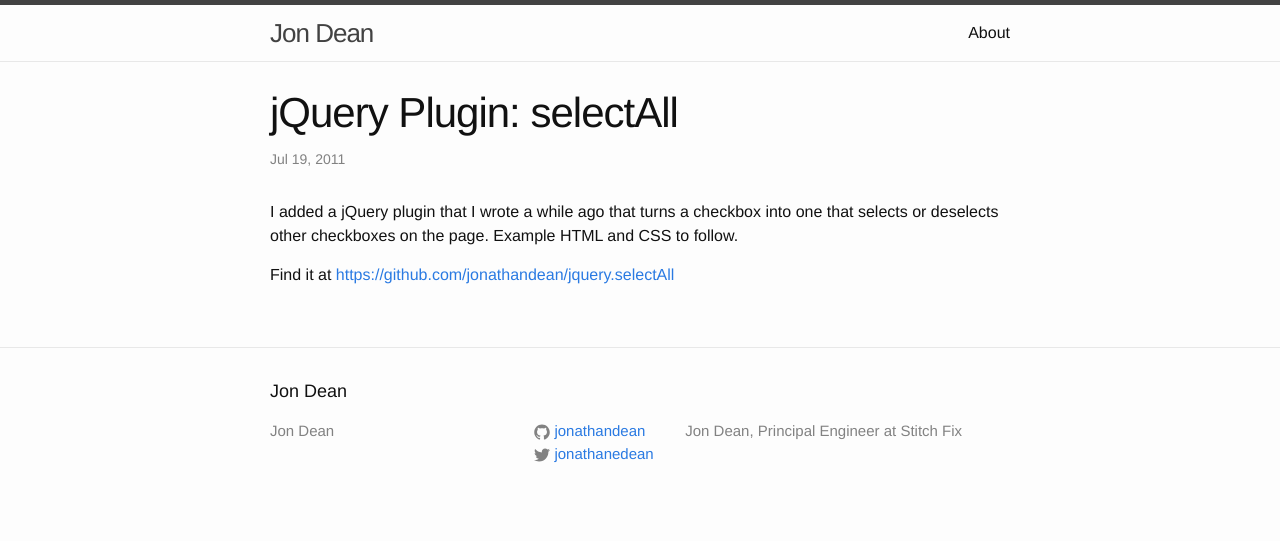
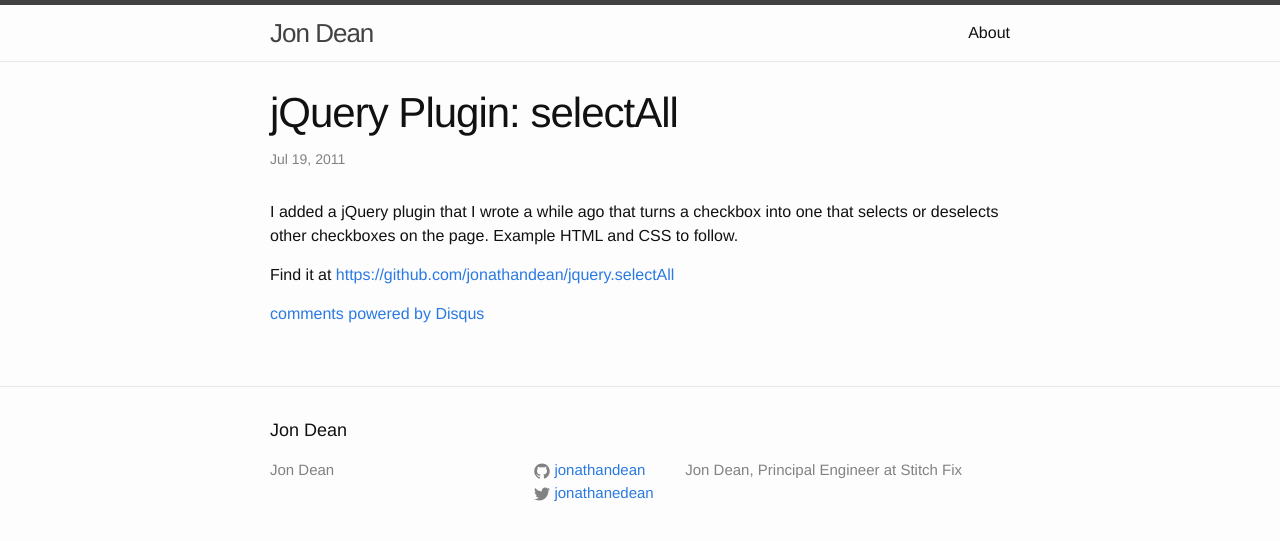
Before and after one commit to jonathandean/jonathandean.github.io, a Jekyll site: the page built from _posts/2011-07-19-jquery-plugin-selectall.html, in a window 1280 px wide. Shown: the top 541 px of the page. Built offline with Jekyll 4.4.1, drawn with Linux system fonts in a browser that asks for light colours; comment, search, counter and statistics services are not loaded.

Commit message:
put back disqus comments and return to old URL format so permalinks don't break

```diff
--- a/_config.yml
+++ b/_config.yml
@@ -9,3 +9,6 @@
 
 # Build settings
 markdown: kramdown
+
+# Style of permalinks
+permalink: /:year/:month/:title
--- a/_layouts/post.html
+++ b/_layouts/post.html
@@ -10,6 +10,24 @@
 
   <article class="post-content">
     {{ content }}
+    <footer>
+      <section>
+        <div id="disqus_thread"></div>
+        <script type="text/javascript">
+          /* * * CONFIGURATION VARIABLES: EDIT BEFORE PASTING INTO YOUR WEBPAGE * * */
+          var disqus_shortname = 'jonathandean'; // required: replace example with your forum shortname
+
+          /* * * DON'T EDIT BELOW THIS LINE * * */
+          (function() {
+            var dsq = document.createElement('script'); dsq.type = 'text/javascript'; dsq.async = true;
+            dsq.src = '//' + disqus_shortname + '.disqus.com/embed.js';
+            (document.getElementsByTagName('head')[0] || document.getElementsByTagName('body')[0]).appendChild(dsq);
+          })();
+        </script>
+        <noscript>Please enable JavaScript to view the <a href="http://disqus.com/?ref_noscript">comments powered by Disqus.</a></noscript>
+        <a href="http://disqus.com" class="dsq-brlink">comments powered by <span class="logo-disqus">Disqus</span></a>
+      </section>
+    </footer>
   </article>
 
 </div>
```
